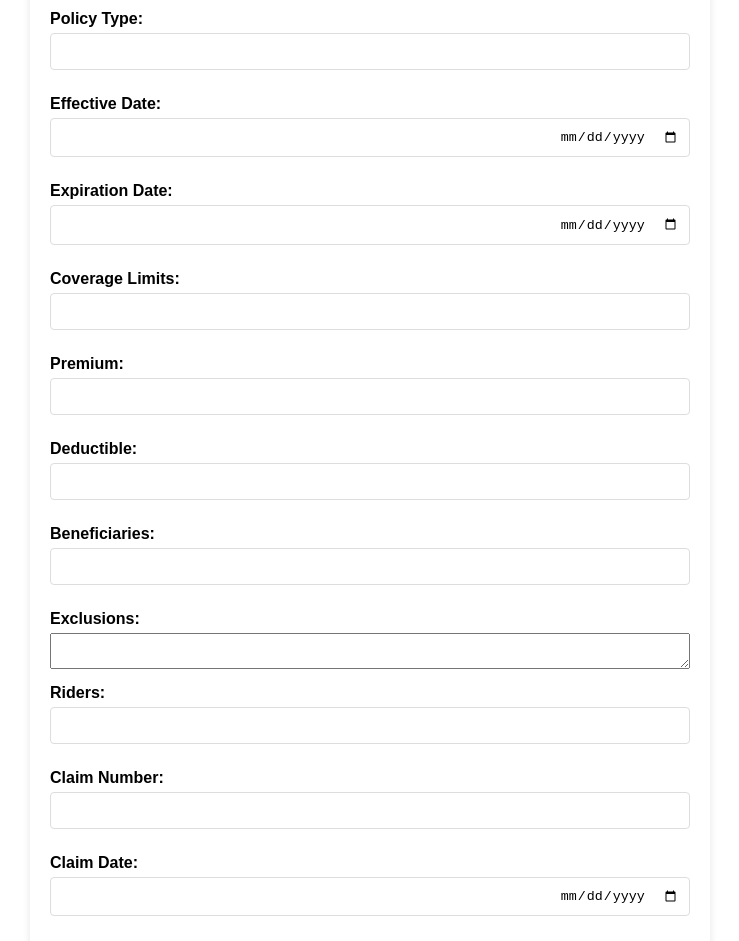
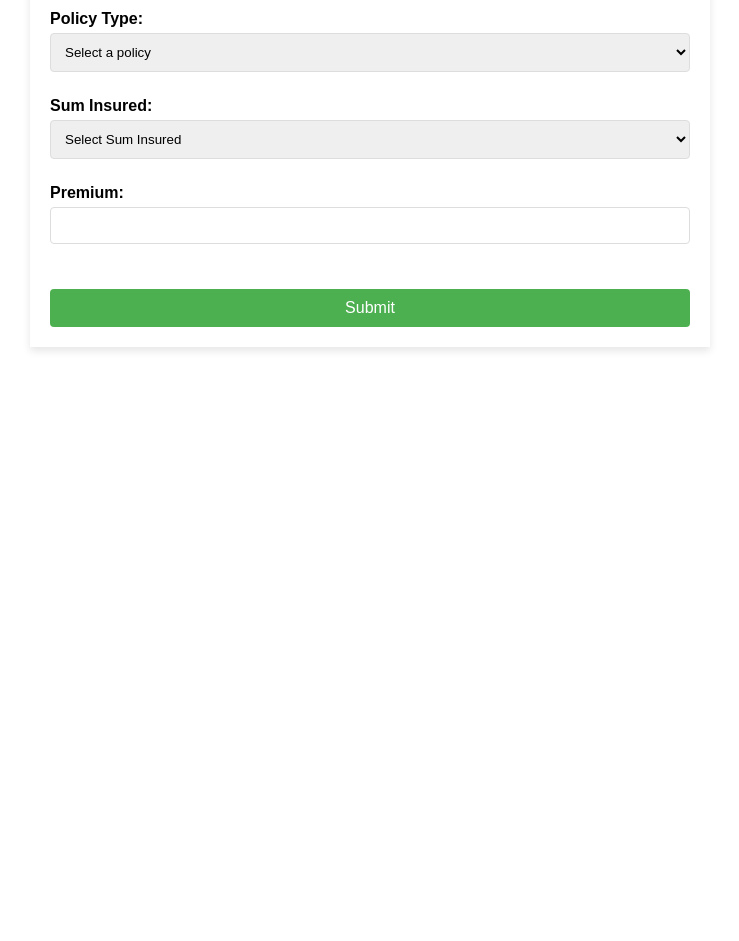
Before and after one commit to testerintelligent/expAppsurance, a React (Create React App) app in the folder Client/: page /insurance in a window 1280 px wide. Shown: the part 400-1341 px from the top of the page, without its empty margins (270-1009 px from the left). After the commit the page ends 800 px from the top, so only its background shows below. Built offline with nearby package versions, Linux system fonts and the light colour scheme.

Commit message:
add Insurance and Dashboard page

```diff
--- a/Client/src/App.js
+++ b/Client/src/App.js
@@ -6,6 +6,7 @@ import LoginPage from './component/LoginPage';
 import HomePage from './component/HomePage';
 import InsurancePage from './component/InsurancePage';
 import ForgotPasswordPage from './component/ForgotPassword';
+import Dashboard from './component/Dashboard';
 
 
 function App() {
@@ -19,6 +20,7 @@ function App() {
           <Route path='/home' element={<HomePage/>}/>
           <Route path='/insurance' element={<InsurancePage/>}/>
           <Route path='/forgotPassword' element={<ForgotPasswordPage/>}/>
+          <Route path='/Dashboard' element={<Dashboard/>}/>
         </Routes>
       </div>
     </Router>
--- /dev/null
+++ b/Client/src/component/Dashboard.jsx
@@ -0,0 +1,60 @@
+import React, { useEffect, useState } from 'react';
+import axios from 'axios';
+
+const Dashboard = () => {
+  const [insuranceData, setInsuranceData] = useState([]);
+    const[insurancePolicy,setInsurancePolicy]=useState('');
+  useEffect(() => {
+    axios.get('http://192.168.99.141:5000/Dashboard')
+      .then(response => {
+        setInsurancePolicy(response.data);
+        console.log('Response:', response.data);
+        setInsuranceData(response.data); // Save fetched data to state
+      })
+      .catch(error => {
+        console.error('Error fetching data:', error);
+      });
+  }, []);
+  useEffect(()=>{
+    console.log("the datass"+insurancePolicy)
+  },[insurancePolicy])
+
+  return (
+    <div>
+      <h1>Welcome to the Dashboard</h1>
+      {insuranceData.length > 0 ? (
+        <table>
+          <thead>
+            <tr>
+              <th>Name</th>
+              <th>Email</th>
+              <th>Address</th>
+              <th>Date of Birth</th>
+              <th>Policy Type</th>
+              <th>Sum Insured</th>
+              <th>Premium</th>
+            </tr>
+          </thead>
+          <tbody>
+            {insuranceData.map((insurance, index) => (
+              <tr key={index}>
+                <td>{insurance.Name}</td>
+                <td>{insurance.email}</td>
+                <td>{insurance.Address}</td>
+                <td>{new Date(insurance.DateOfBirth).toLocaleDateString()}</td>
+                <td>{insurance.PolicyType}</td>
+                <td>{insurance.SumInsured}</td>
+                <td>{insurance.Premium}</td>
+                <td>{setInsurancePolicy}</td>
+              </tr>
+            ))}
+          </tbody>
+        </table>
+      ) : (
+        <p>No insurance data available</p>
+      )}
+    </div>
+  );
+};
+
+export default Dashboard;
--- a/Client/src/component/HomePage.jsx
+++ b/Client/src/component/HomePage.jsx
@@ -22,7 +22,7 @@ const HomePage=()=>{
         console.log("the datass"+users)
       },[users])
       const handleDelete = (id) => {
-        axios.delete(`http://localhost:5000/${id}`)
+        axios.delete(`http://192.168.99.141:5000/${id}`)
           .then(response => {
             console.log('User deleted:', response.data);
             setUsers(users.filter(user => user._id !== id));
--- a/Client/src/component/InsurancePage.jsx
+++ b/Client/src/component/InsurancePage.jsx
@@ -1,94 +1,97 @@
-import React from 'react';
+import React, { useState } from 'react';
+import axios from 'axios';
+import { useNavigate } from 'react-router-dom';
 import '../style/InsurancePage.css';
 
 const InsurancePage = () => {
+  const navigate = useNavigate();
+  const [insuranceData, setInsuranceData] = useState({
+    Name: '',
+    email: '',
+    Address: '',
+    DateOfBirth: '',
+    PolicyType: '',
+    SumInsured: '',
+    Premium: '',
+  });
+  console.log(insuranceData);
+  const handleChange = (e) => {
+    const { name, value } = e.target;
+    setInsuranceData({
+      ...insuranceData,
+      [name]: value,
+    });
+  };
+
+  const handleInsurance = (event) => {
+    event.preventDefault();
+    axios.post('http://192.168.99.141:5000/Dashboard', insuranceData)
+      .then(response => {
+        console.log(response.data);
+        // Optionally reset form after submission
+        setInsuranceData({
+          Name: '',
+          email: '',
+          Address: '',
+          DateOfBirth: '',
+          PolicyType: '',
+          SumInsured: '',
+          Premium: '',
+        });
+        navigate('/Dashboard');
+      })
+      .catch(error => {
+        console.log("Error:", error);
+      });
+  };
+
   return (
     <div className="insurance-page">
       <h1>Insurance Policy Details</h1>
-      <form className="insurance-form">
+      <form className="insurance-form" onSubmit={handleInsurance}>
         <div className="form-group">
-          <label className="insuranceLabel" htmlFor="name">Name:</label>
-          <input className='insuranceInput' type="text" id="name" name="name" />
+          <label className="insuranceLabel" htmlFor="Name">Name:</label>
+          <input className='insuranceInput' type="text" id="Name" onChange={handleChange} name="Name" value={insuranceData.Name} />
+        </div>
+        <div className="form-group">
+          <label className="insuranceLabel" htmlFor="email">Email:</label>
+          <input className='insuranceInput' type="email" id="email" onChange={handleChange} name="email" value={insuranceData.email} />
         </div>
 
         <div className="form-group">
-          <label className="insuranceLabel" htmlFor="address">Address:</label>
-          <input className='insuranceInput' type="text" id="address" name="address" />
+          <label className="insuranceLabel" htmlFor="Address">Address:</label>
+          <input className='insuranceInput' type="text" id="Address" onChange={handleChange} name="Address" value={insuranceData.Address} />
         </div>
 
         <div className="form-group">
-          <label className="insuranceLabel" htmlFor="dob">Date of Birth:</label>
-          <input className='insuranceInput' type="date" id="dob" name="dob" />
+          <label className="insuranceLabel" htmlFor="DateOfBirth">Date of Birth:</label>
+          <input className='insuranceInput' onChange={handleChange} type="date" id="DateOfBirth" name="DateOfBirth" value={insuranceData.DateOfBirth} />
         </div>
 
         <div className="form-group">
-          <label className="insuranceLabel" htmlFor="policy-number">Policy Number:</label>
-          <input className='insuranceInput' type="text" id="policy-number" name="policy-number" />
+          <label className="insuranceLabel" htmlFor="PolicyType">Policy Type:</label>
+          <select onChange={handleChange} className="insuranceInput" name="PolicyType" value={insuranceData.PolicyType}>
+            <option value="">Select a policy</option>
+            <option value="Health Insurance">Health Insurance</option>
+            <option value="Life Insurance">Life Insurance</option>
+            <option value="Vehicle Insurance">Vehicle Insurance</option>
+          </select>
         </div>
 
         <div className="form-group">
-          <label className="insuranceLabel" htmlFor="policy-type">Policy Type:</label>
-          <input className='insuranceInput' type="text" id="policy-type" name="policy-type" />
+          <label className="insuranceLabel" htmlFor="SumInsured">Sum Insured:</label>
+          <select onChange={handleChange} className="insuranceInput" name="SumInsured" value={insuranceData.SumInsured}>
+            <option value="">Select Sum Insured</option>
+            <option value="100000">1,00,000</option>
+            <option value="300000">3,00,000</option>
+            <option value="500000">5,00,000</option>
+            <option value="1000000">10,00,000</option>
+          </select>
         </div>
 
         <div className="form-group">
-          <label className="insuranceLabel" htmlFor="effective-date">Effective Date:</label>
-          <input className='insuranceInput' type="date" id="date" name="effective-date" />
-        </div>
-
-        <div className="form-group">
-          <label className="insuranceLabel" htmlFor="expiration-date">Expiration Date:</label>
-          <input className='insuranceInput' type="date" id="date" name="expiration-date" />
-        </div>
-
-        <div className="form-group">
-          <label className="insuranceLabel" htmlFor="coverage-limits">Coverage Limits:</label>
-          <input className='insuranceInput' type="text" id="coverage-limits" name="coverage-limits" />
-        </div>
-
-        <div className="form-group">
-          <label className="insuranceLabel" htmlFor="premium">Premium:</label>
-          <input className='insuranceInput' type="number" id="premium" name="premium" />
-        </div>
-
-        <div className="form-group">
-          <label className="insuranceLabel" htmlFor="deductible">Deductible:</label>
-          <input className='insuranceInput' type="number" id="deductible" name="deductible" />
-        </div>
-
-        <div className="form-group">
-          <label className="insuranceLabel" htmlFor="beneficiaries">Beneficiaries:</label>
-          <input className='insuranceInput' type="text" id="beneficiaries" name="beneficiaries" />
-        </div>
-
-        <div className="form-group">
-          <label className="insuranceLabel" htmlFor="exclusions">Exclusions:</label>
-          <textarea id="exclusions" name="exclusions" />
-        </div>
-
-        <div className="form-group">
-          <label className="insuranceLabel" htmlFor="riders">Riders:</label>
-          <input className='insuranceInput' type="text" id="riders" name="riders" />
-        </div>
-
-        <div className="form-group">
-          <label className="insuranceLabel" htmlFor="claim-number">Claim Number:</label>
-          <input className='insuranceInput' type="text" id="claim-number" name="claim-number" />
-        </div>
-
-        <div className="form-group">
-          <label className="insuranceLabel" htmlFor="claim-date">Claim Date:</label>
-          <input className='insuranceInput' type="date" id="date" name="claim-date" />
-        </div>
-
-        <div className="form-group">
-          <label className="insuranceLabel" htmlFor="claim-status">Claim Status:</label>
-          <input className='insuranceInput' type="text" id="claim-status" name="claim-status" />
-        </div>
-
-        <div className="form-group">
-          <label className="insuranceLabel" htmlFor="claim-amount">Claim Amount:</label>
-          <input className='insuranceInput' type="number" id="claim-amount" name="claim-amount" />
+          <label className="insuranceLabel" htmlFor="Premium">Premium:</label>
+          <input className='insuranceInput' onChange={handleChange} type="number" id="Premium" step="0.01" name="Premium" value={insuranceData.Premium} />
         </div>
 
         <button className='insuranceButton' type="submit">Submit</button>
--- a/Client/src/component/LoginPage.jsx
+++ b/Client/src/component/LoginPage.jsx
@@ -41,6 +41,8 @@ const LoginPage = () => {
         onChange={(e)=>setPassword(e.target.value)} />
       </div>
       {error && <p style={{ color: 'red' }}>{error}</p>}
+      <h4>Default Email:test@test.com</h4>
+      <h4>Default Password:12345</h4>
       <button type="submit" className="loginButton" onClick={handleLogin}>Submit</button>
       <a href="/register" className="loginLink"><h4>Register new account</h4></a>
       <a href="/forgotPassword" className="loginLink"><h4>Forgot password</h4></a>
```
Also changed, not shown: 1 other file (tests, documents, lock files or other folders).
